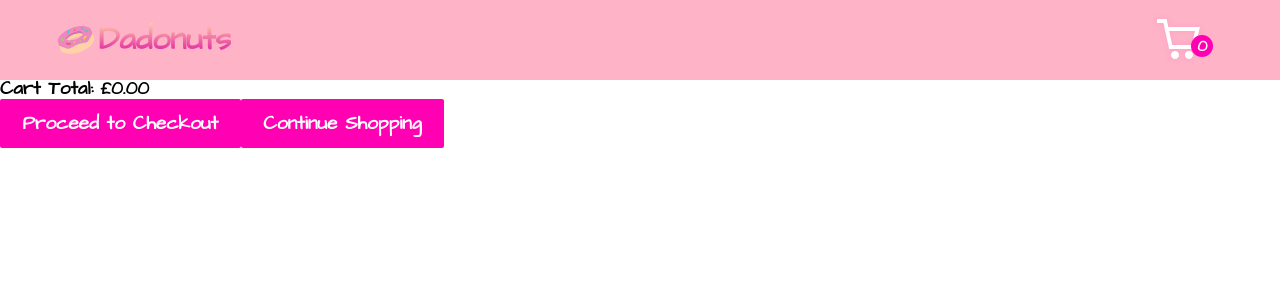
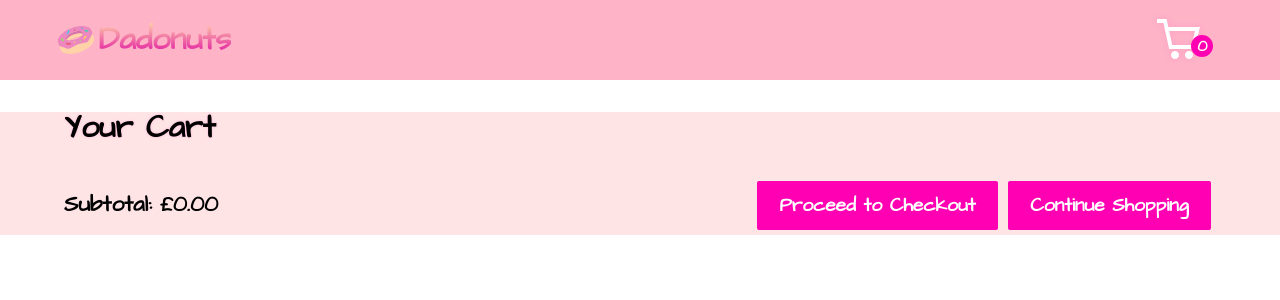
Before and after one commit to harry79ph/react-js-dadonuts, a React (Create React App) app: page /cart in a window 1280 px wide. Shown: the top 300 px of the page. Built offline with nearby package versions, Linux system fonts and the light colour scheme.

Commit message:
minor changes

```diff
--- a/src/App.js
+++ b/src/App.js
@@ -5,6 +5,7 @@ import Cart from "./components/Cart";
 import Main from "./Main";
 
 const App = () => {
+
     return (
         <Router>
             <GlobalStyle />
--- a/src/components/Cart.js
+++ b/src/components/Cart.js
@@ -1,24 +1,17 @@
 import CartNav from "./CartNav";
-import { CartContainer, CartContent, CartItem, CartList, InnerWrap, ItemContent, ItemImg, ItemInfo, ItemQuantity, ItemRemove, ItemTotal, RemoveIcon } from "./styles/Cart.styled";
+import { CartButton, CartContainer, CartContent, CartItem, CartList, InnerWrap, ItemContent, ItemImg, ItemInfo, ItemQuantity, ItemRemove, ItemTotal, QuantityWrap, RemoveIcon, SubtotalWrap } from "./styles/Cart.styled";
 import { CartState } from "../context/Context";
-import { ProductButton } from "./styles/Products.styled";
-import { useEffect, useState } from "react";
+import { Link } from "react-router-dom";
 
 const Cart = () => {
 
-    const { state: { cart }, dispatch } = CartState();
-    const [total, setTotal] = useState(0);
-
-    useEffect(() => {
-        setTotal(
-            cart.reduce((acc, curr) => acc + Number(curr.price) * curr.qty, 0)
-        );
-    }, [cart]);
+    const { state: { cart }, totals, dispatch } = CartState();
 
     return (
         <CartContainer>
             <CartNav />
             <CartContent>
+                <h1>Your Cart</h1>
                 <CartList>
                     {cart.map((item, i) => {
                         return (
@@ -30,20 +23,23 @@ const Cart = () => {
                                         <span>Price £{item.price}</span>
                                     </ItemContent>
                                     <ItemInfo>
+                                        <QuantityWrap>
+                                            <span>Quantity</span>
                                             <ItemQuantity value={item.qty} onChange={(e) => {
                                                 dispatch({
-                                                type: "CHANGE_CART_QTY",
+                                                    type: "CHANGE_ITEM_QTY",
                                                     payload: {
                                                         id: item.id,
                                                         qty: e.target.value,
                                                     }
                                                 });
                                             }}>
-                                            <option value="1">1</option>
-                                            <option value="2">2</option>
-                                            <option value="3">3</option>
+                                                {
+                                                    [...new Array(5)].map((_, i) => <option value={i + 1}>{i + 1}</option>)
+                                                }
                                             </ItemQuantity>
-                                        <ItemTotal>£{Number(item.price) * Number(item.qty)}</ItemTotal>
+                                        </QuantityWrap>
+                                        <ItemTotal><span>Total</span><p>£{Number(item.price) * Number(item.qty)}</p></ItemTotal>
                                         <ItemRemove>
                                             <RemoveIcon display="inline" onClick={() => {
                                                 dispatch({
@@ -58,10 +54,14 @@ const Cart = () => {
                         );
                     })}
                 </CartList>
+                <SubtotalWrap>
+                    <h3>Subtotal: £{totals[1].price}</h3>
+                    <div>
+                        <CartButton disabled={Number(totals[1].price) === 0}>Proceed to Checkout</CartButton>
+                        <CartButton><Link to="/">Continue Shopping</Link></CartButton>
+                    </div>
+                </SubtotalWrap>
             </CartContent>
-            <h3>Cart Total: £{total.toFixed(2)}</h3>
-            <ProductButton disabled={cart.length === 0}>Proceed to Checkout</ProductButton>
-            <ProductButton>Continue Shopping</ProductButton>
         </CartContainer>
     );
 }
--- a/src/components/CartNav.js
+++ b/src/components/CartNav.js
@@ -4,14 +4,16 @@ import logo from '../images/logo.svg';
 import { CartState } from "../context/Context";
 
 const CartNav = () => {
-    const { state: { cart } } = CartState();
+
+    const { totals } = CartState();
+
     return (
         <NavContainer position="static">
             <NavLink to="/"><img src={logo} alt="Dadonuts" />Dadonuts</NavLink>
             <MenuWrapper right="0">
                 <ShoppingCart display="inline" cursor="auto"/>
                 <span>
-                    <p>{cart.length}</p>
+                    <p>{totals[0].quantity}</p>
                 </span>
             </MenuWrapper>
         </NavContainer>
--- a/src/components/Navbar.js
+++ b/src/components/Navbar.js
@@ -1,4 +1,4 @@
-import { NavContainer, NavLink, ItemWrapper, LinkItem, MenuIcon, MenuWrapper, ShoppingCart} from './styles/Navbar.styled';
+import { NavContainer, NavLink, ItemWrapper, LinkItem, MenuIcon, MenuWrapper, ShoppingCart } from './styles/Navbar.styled';
 import logo from '../images/logo.svg';
 import { products } from "./itemLists";
 import { animateScroll as scroll } from "react-scroll";
@@ -6,7 +6,9 @@ import { CartState } from '../context/Context';
 
 const Navbar = ({ toggle }) => {
 
-    const { state: { cart } } = CartState();
+    const { totals } = CartState();
+
+    console.log(totals[0].quantity);
 
     return (
         <>
@@ -15,11 +17,11 @@ const Navbar = ({ toggle }) => {
                 <ItemWrapper display="none">
                     {products.map(product => <LinkItem activeClass="active" to={product} spy={true} smooth={true} offset={-120} duration={700}>{product}</LinkItem>)}
                 </ItemWrapper>
-                <MenuWrapper onClick={toggle}>
+                <MenuWrapper onClick={toggle} opacity={totals[0].quantity === 0}>
                     <ShoppingCart />
                     <MenuIcon />
                     <span>
-                        <p>{cart.length}</p>
+                        <p>{totals[0].quantity}</p>
                     </span>
                 </MenuWrapper>
             </NavContainer>
--- a/src/components/SideMenu.js
+++ b/src/components/SideMenu.js
@@ -3,10 +3,9 @@ import { products } from "./itemLists";
 import { CartState } from "../context/Context";
 
 const SideMenu = ({isOpen, toggle}) => {
-    const cartContex =  CartState();
-    console.log(cartContex);
+
     const { state: { cart }, dispatch } = CartState();
-    console.log(cart);
+
     return (
         <SideMenuContainer isOpen={isOpen}>
             <IconWrapper>
--- a/src/components/styles/Cart.styled.js
+++ b/src/components/styles/Cart.styled.js
@@ -1,6 +1,7 @@
 import styled from 'styled-components';
 import { CgTrash } from 'react-icons/cg';
 import { Link } from 'react-router-dom';
+import { ProductButton } from './Products.styled';
 
 export const CartContainer = styled.div`
     color: #000;
@@ -17,7 +18,6 @@ export const NavLink = styled(Link)`
     font-size: 2rem;
     display: flex;
     align-items: center;
-    text-decoration: none;
     img {
         width: 36px;
         margin-right: 5px;
@@ -44,6 +44,12 @@ export const NavLink = styled(Link)`
 export const CartContent = styled.div`
     background-color: #ffe4e6;
     padding: 0 clamp(3rem, 5vw, 8rem);
+    h1 {
+        margin: 1em 0;
+    }
+    h3 {
+        display: inline-block;
+    }
     @media screen and (max-width: 650px) {
         padding: 0 clamp(0.6rem, 2.6vw, 4rem);
     }
@@ -92,6 +98,9 @@ export const InnerWrap = styled.div`
 
 export const ItemContent = styled.div`
     flex-grow: 2;
+    max-width: 40%;
+    display: flex;
+    flex-wrap: wrap;
 `;
 
 export const ItemInfo = styled.div`
@@ -102,19 +111,35 @@ export const ItemInfo = styled.div`
     justify-content: space-between;
 `;
 
+export const QuantityWrap = styled.div`
+    display: flex;
+    flex-wrap: wrap;
+    justify-content: center;
+    flex-grow: 3;
+`;
+
 export const ItemQuantity = styled.select`
     option {
         background-color: #fff;
+        text-align: center;
     }
 `;
 
 export const ItemTotal = styled.div`
     min-width: 3rem;
-    text-align: center;
+    flex-grow: 4;
+    display: flex;
+    flex-wrap: wrap;
+    justify-content: center;
+    padding-left: 2px;
+    span {
+        font-size: 1.2em;
+    }
 `;
 
 export const ItemRemove = styled.div`
     padding-left: 0;
+    flex-grow: 1;
 `;
 
 export const RemoveIcon = styled(CgTrash)`
@@ -126,3 +151,22 @@ export const RemoveIcon = styled(CgTrash)`
         font-size: 2rem;
     }
 `;
+
+export const SubtotalWrap = styled.div`
+    display: flex;
+    justify-content: space-between;
+    align-items: center;
+    margin: 1em 0;
+    h3 {
+        font-size: 1.4rem;
+    }
+    button {
+        margin: 5px;
+    }
+`;
+
+export const CartButton = styled(ProductButton)`
+    a {
+        color: inherit;
+    }
+`;
--- a/src/components/styles/Footer.styled.js
+++ b/src/components/styles/Footer.styled.js
@@ -15,7 +15,6 @@ export const FooterWrapper = styled.div`
 `;
 
 export const CopyRight = styled(Link)`
-  text-decoration: none;
   font-size: 1.4rem;
   color: #fff;
 `;
--- a/src/components/styles/Navbar.styled.js
+++ b/src/components/styles/Navbar.styled.js
@@ -26,7 +26,6 @@ export const NavLink = styled(Link)`
     font-size: 2rem;
     display: flex;
     align-items: center;
-    text-decoration: none;
     img {
         width: 36px;
         margin-right: 5px;
@@ -92,7 +91,7 @@ export const MenuWrapper = styled.div`
         top: 20px;
         left: 36px;
         font-weight: bold;
-    }
+        opacity: ${props => props.opacity ? '0' : '1'};
     @media screen and (max-width: 650px) {
         top: 0;
         right: ${props => props.right || "2rem"};
--- a/src/components/styles/SideMenu.styled.js
+++ b/src/components/styles/SideMenu.styled.js
@@ -91,10 +91,8 @@ export const SideMenuLink = styled(Link)`
   justify-content: center;
   color: #000;
   font-size: 1.6rem;
-  text-decoration: none;
   text-transform: capitalize;
   list-style: none;
-  /* text-shadow: 0px 0px 3px rgba(255, 210, 168); */
   transition: 0.2s ease-in-out;
   &:hover, &.active{
     color: #fff;
@@ -116,7 +114,6 @@ export const SidebarRoute = styled(RouteLink)`
   border-radius: 3px;
   border: none;
   transition: 0.2s ease-in-out;
-  text-decoration: none;
   &:hover {
     transition: 0.2s ease-in-out;
     background: #fff;
--- a/src/context/Context.js
+++ b/src/context/Context.js
@@ -10,13 +10,13 @@ const cartReducer = (state, action) => {
         case "REMOVE_FROM_CART":
             return {
                 ...state,
-                cart: state.cart.filter((c) => c.id !== action.payload.id)
+                cart: state.cart.filter((item) => item.id !== action.payload.id)
             };
-        case "CHANGE_CART_QTY":
+        case "CHANGE_ITEM_QTY":
             return {
                 ...state,
-                cart: state.cart.filter((c) =>
-                    c.id === action.payload.id ? (c.qty = action.payload.qty) : c.qty
+                cart: state.cart.filter((item) =>
+                    item.id === action.payload.id ? (item.qty = action.payload.qty) : item.qty
                 )
             };
         default:
@@ -27,12 +27,15 @@ const cartReducer = (state, action) => {
 const Context = ({ children }) => {// children is the components that receive the context
 
     const [state, dispatch] = useReducer(cartReducer, {
-        products: allProducts,//Muhtemelen buna ihtiyacin olmayacak
+        products: allProducts,
         cart: []
     });
 
+    const totals = [{ quantity: state.cart.reduce((acc, curr) => acc + Number(curr.qty), 0) },
+    { price: (state.cart.reduce((acc, curr) => acc + Number(curr.price) * curr.qty, 0)).toFixed(2) }];
+
     return (
-        <Cart.Provider value={{state, dispatch}}>{children}</Cart.Provider>
+        <Cart.Provider value={{ state, dispatch, totals }}>{children}</Cart.Provider>
     );
 }
 
--- a/src/theme/GlobalStyle.js
+++ b/src/theme/GlobalStyle.js
@@ -17,6 +17,7 @@ const GlobalStyle = createGlobalStyle`
         text-shadow: 0px 0px 3px rgba(255, 0, 178, 0.2);
     }
     a {
+        text-decoration: none;
         cursor: pointer;
     }
     li {
```
Lines whose indentation alone changed are shown as unchanged.
